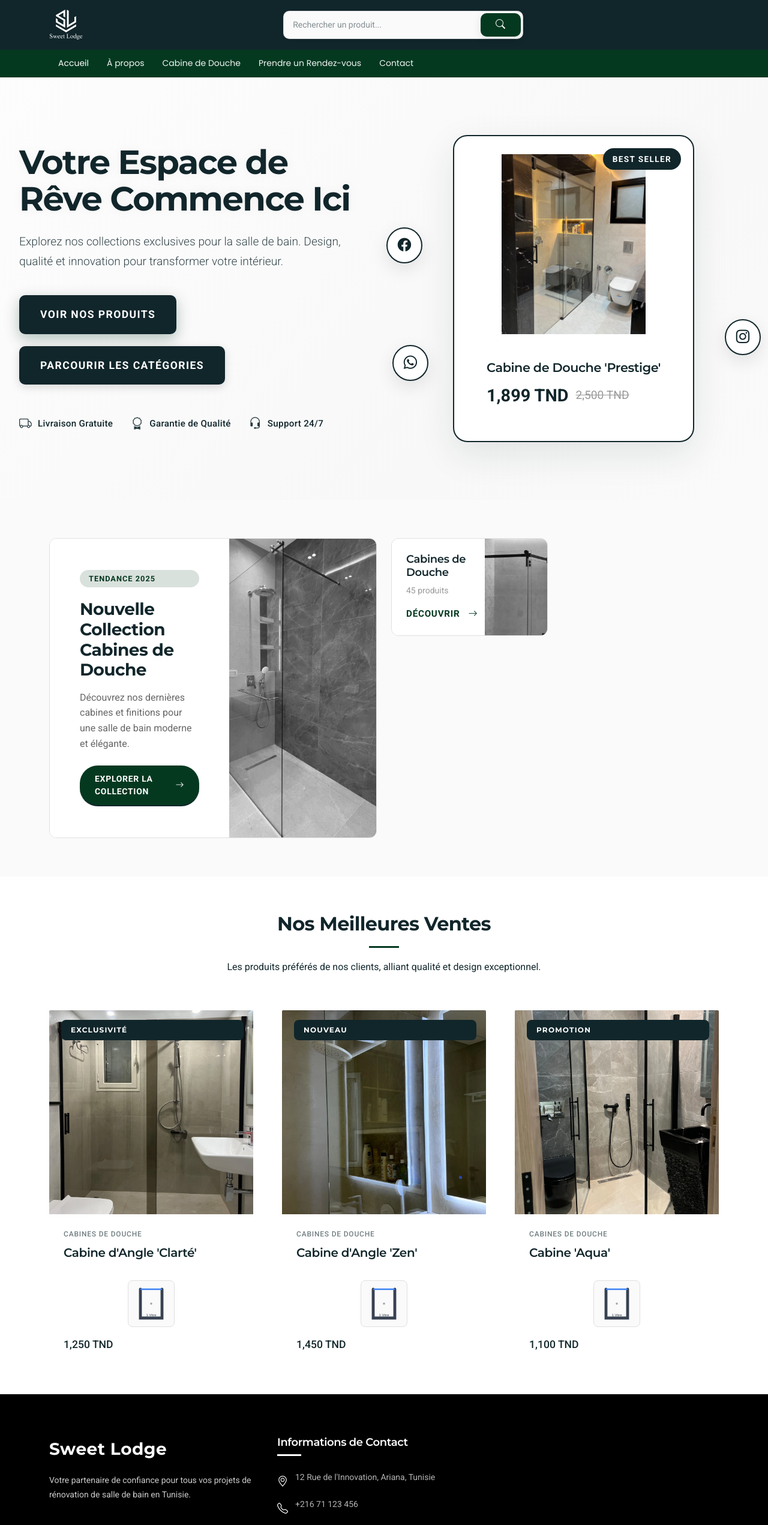
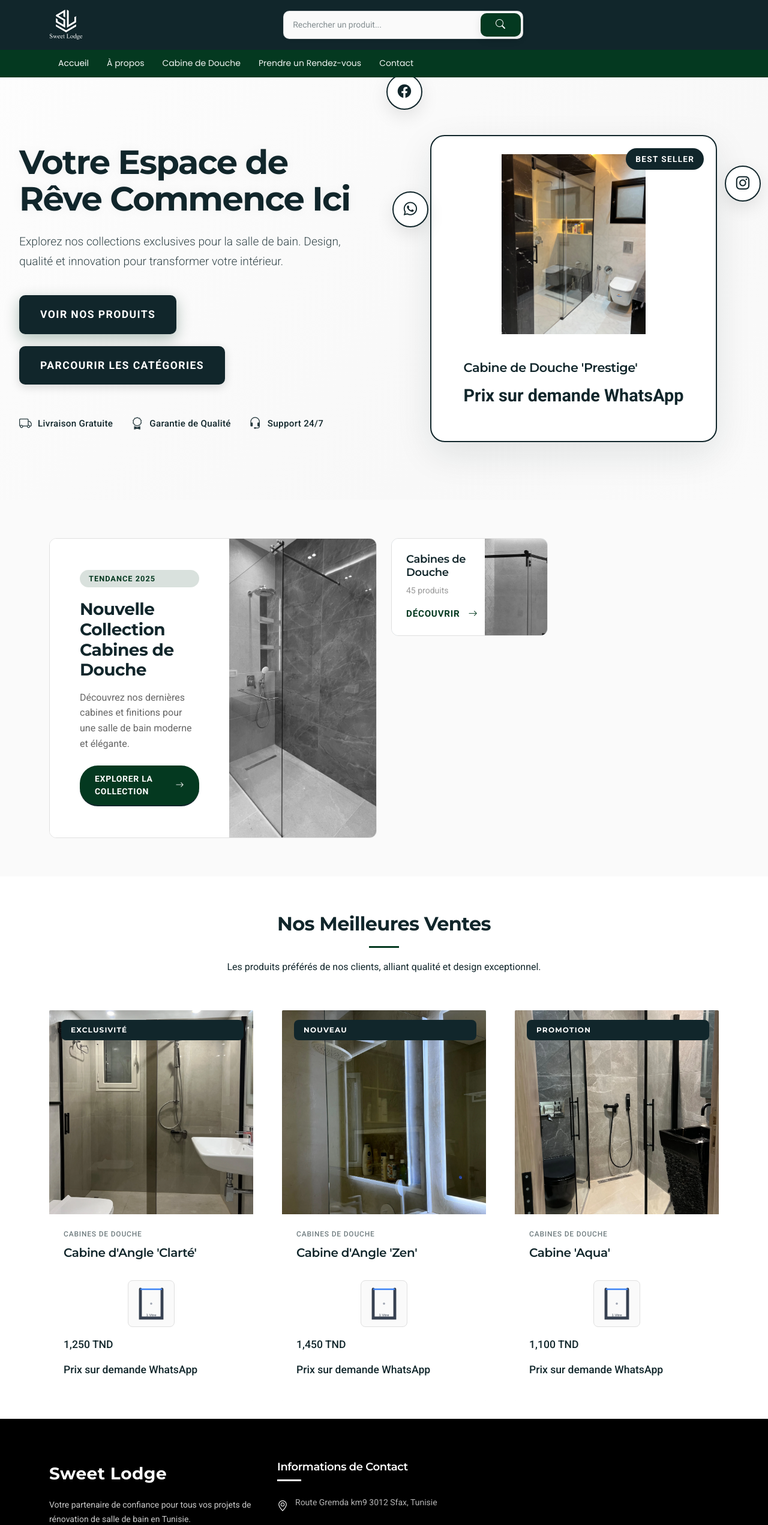
Before and after one commit to khalilbenjemmaa/E-Shower-Cabin, an Angular app: page / in a window 1280 px wide. Shown: the top 2542 px of the page at 60% size. Built offline with nearby package versions, Linux system fonts and the light colour scheme.

Commit message:
ADD Whatsapp support feat

```diff
--- a/src/app/about/about.component.html
+++ b/src/app/about/about.component.html
@@ -6,7 +6,8 @@
     <div class="hero-inner">
       <div class="hero-content container">
         <h1 class="hero-title">À propos</h1>
-        <p class="hero-subtitle">Design, qualité et service — nous transformons votre salle de bain en un espace contemporain et durable.</p>
+          <p class="hero-subtitle">Sweet Lodge est une entreprise spécialisée dans la fabrication de cabines de douche et de sauna, proposant une large gamme de produits qui répondent à tous les besoins et les goûts des clients en alliant l'originalité du modèle à l'irréprochable finition et en assurant toutes les exigences de qualité.<br>
+          Notre savoir faire et notre qualité de service sont appuyés par une grande maîtrise technique du domaine et un potentiel exemplaire d'innovation nous permettant de desservir toutes les catégories de projets.</p>
         <div class="hero-cta">
           <a routerLink="/category" class="btn btn-primary">Voir nos cabines</a>
           <a routerLink="/rendezvous" class="btn btn-outline">Demander un devis</a>
@@ -82,10 +83,11 @@
     <div class="container">
       <div class="cta-inner">
         <h3>Prêt à moderniser votre salle de bain ?</h3>
-        <p>Contactez-nous pour une consultation gratuite et un devis personnalisé.</p>
+        <p>Contactez-Nous pour une consultation gratuite et un devis personnalisé</p>
+        <p>Localistatio : Route Gremda km9 3012 sfax, Tunisie<br>📱99809804<br>Sweetlodge.mba&#64;gmail.com</p>
         <div class="cta-actions">
           <a routerLink="/rendezvous" class="btn btn-primary">Prendre rendez-vous</a>
-          <a href="mailto:contact@cabinededouche.tn" class="btn btn-outline">Nous écrire</a>
+          <a href="mailto:Sweetlodge.mba@gmail.com" class="btn btn-outline">Nous écrire (Sweetlodge.mba&#64;gmail.com)</a>
         </div>
       </div>
     </div>
--- a/src/app/app.component.html
+++ b/src/app/app.component.html
@@ -101,7 +101,7 @@
                   <div class="result-name">{{ product.name }}</div>
                   <div class="result-category">{{ product.category }}</div>
                 </div>
-                <div class="result-price">{{ product.price }} TND</div>
+                <div class="result-price">Prix sur demande WhatsApp</div>
               </div>
             </div>
 
@@ -223,15 +223,15 @@
             <div class="footer-contact">
               <div class="contact-item">
                 <i class="bi bi-geo-alt"></i>
-                <span>12 Rue de l'Innovation, Ariana, Tunisie</span>
+                <span>Route Gremda km9 3012 Sfax, Tunisie</span>
               </div>
               <div class="contact-item">
                 <i class="bi bi-telephone"></i>
-                <span>+216 71 123 456</span>
+                <span>+216 99 809 804</span>
               </div>
               <div class="contact-item">
                 <i class="bi bi-envelope"></i>
-                <span>contact&#64;cabinededouche.tn</span>
+                <span>Sweetlodge.mba&#64;gmail.com</span>
               </div>
             </div>
           </div>
--- a/src/app/app.component.ts
+++ b/src/app/app.component.ts
@@ -59,6 +59,15 @@ export class AppComponent implements AfterViewInit {
       } else {
         console.error('initMainScript function not found. Check assets/js/main.js');
       }
+      // Remove preloader on Angular navigation events (SPA)
+      const preloader = document.querySelector('#preloader');
+      if (preloader && this.router) {
+        this.router.events.subscribe(() => {
+          if (document.body.contains(preloader)) {
+            preloader.remove();
+          }
+        });
+      }
     }
   }
 
--- a/src/app/cart/cart.component.html
+++ b/src/app/cart/cart.component.html
@@ -18,13 +18,13 @@
           <button class="remove" (click)="remove(it)">Supprimer</button>
         </div>
       </div>
-      <div class="price">{{ (it.product.price * it.quantity) | number:'1.2-2' }} TND</div>
+      <div class="price">Prix sur demande WhatsApp</div>
     </div>
 
     <div class="cart-summary">
-      <div class="row"><span>Sous-total</span><span>{{ cart.getSubtotal() | number:'1.2-2' }} TND</span></div>
-      <div class="row"><span>TVA ({{ (cart.taxRate * 100) | number:'1.0-0' }}%)</span><span>{{ cart.getTax() | number:'1.2-2' }} TND</span></div>
-      <div class="row total"><span>Total</span><span>{{ cart.getTotal() | number:'1.2-2' }} TND</span></div>
+      <div class="row"><span>Sous-total</span><span>Prix sur demande WhatsApp</span></div>
+      <div class="row"><span>TVA ({{ (cart.taxRate * 100) | number:'1.0-0' }}%)</span><span>Prix sur demande WhatsApp</span></div>
+      <div class="row total"><span>Total</span><span>Prix sur demande WhatsApp</span></div>
     </div>
 
     <div class="cart-actions">
--- a/src/app/category/category.component.html
+++ b/src/app/category/category.component.html
@@ -73,7 +73,7 @@
                       </svg>
                     </div>
                     <div class="product-meta">
-                      <div class="product-price">{{ product.price | number:'1.0-0' }} TND</div>
+                      <div class="product-price">Prix sur demande WhatsApp</div>
                     </div>
                   </div>
                 </div>
--- a/src/app/checkout/checkout.component.html
+++ b/src/app/checkout/checkout.component.html
@@ -61,22 +61,22 @@
                   <span class="name">{{ item.product.name }}</span>
                   <span class="qty">x {{ item.quantity }}</span>
                 </div>
-                <span class="price">{{ (item.product.price * item.quantity) | number:'1.2-2' }} TND</span>
+                <span class="price">Prix sur demande WhatsApp</span>
               </div>
             </div>
 
             <div class="summary-totals">
               <div class="row">
                 <span>Sous-total</span>
-                <span>{{ cart.getSubtotal() | number:'1.2-2' }} TND</span>
+                <span>Prix sur demande WhatsApp</span>
               </div>
               <div class="row">
                 <span>TVA ({{ (cart.taxRate * 100) | number:'1.0-0' }}%)</span>
-                <span>{{ cart.getTax() | number:'1.2-2' }} TND</span>
+                <span>Prix sur demande WhatsApp</span>
               </div>
               <div class="row total">
                 <span>Total</span>
-                <span>{{ cart.getTotal() | number:'1.2-2' }} TND</span>
+                <span>Prix sur demande WhatsApp</span>
               </div>
             </div>
 
--- a/src/app/contact/contact.component.html
+++ b/src/app/contact/contact.component.html
@@ -19,7 +19,7 @@
         <!-- Contact Information -->
         <div class="col-lg-5">
           <div class="contact-info-wrapper">
-            <h2 class="section-title">Nos Coordonnées</h2>
+                        <h2 class="section-title">Nos Coordonnées</h2>
 
             <div class="contact-info-item">
               <div class="info-icon">
@@ -27,21 +27,18 @@
               </div>
               <div class="info-content">
                 <h4>Adresse</h4>
-                <p>12 Rue de l'Innovation<br>Ariana 2080, Tunisie</p>
+                <p>📍Route Gremda km9 3012 Sfax, Tunisie</p>
               </div>
             </div>
-
             <div class="contact-info-item">
               <div class="info-icon">
                 <i class="bi bi-telephone"></i>
               </div>
               <div class="info-content">
                 <h4>Téléphone</h4>
-                <p><a href="tel:+21671123456">+216 71 123 456</a></p>
-                <p><a href="tel:+21620123456">+216 20 123 456</a></p>
+                <p><a href="tel:99809804">📱99809804</a></p>
               </div>
             </div>
-
             <div class="contact-info-item">
               <div class="info-icon">
                 <i class="bi bi-envelope"></i>
--- a/src/app/home/home.component.html
+++ b/src/app/home/home.component.html
@@ -38,8 +38,7 @@
               <div class="product-info">
                 <h4>Cabine de Douche 'Prestige'</h4>
                 <div class="price">
-                  <span class="sale-price">1,899 TND</span>
-                  <span class="original-price">2,500 TND</span>
+                  <span class="sale-price">Prix sur demande WhatsApp</span>
                 </div>
 
               </div>
@@ -136,6 +135,7 @@
                 </svg>
               </div>
               <div class="product-price">1,250 TND</div>
+                          <div class="product-price">Prix sur demande WhatsApp</div>
             </div>
           </div>
         </div>
@@ -165,6 +165,7 @@
                 </svg>
               </div>
               <div class="product-price">1,450 TND</div>
+                          <div class="product-price">Prix sur demande WhatsApp</div>
             </div>
           </div>
         </div>
@@ -194,6 +195,7 @@
                 </svg>
               </div>
               <div class="product-price">1,100 TND</div>
+                          <div class="product-price">Prix sur demande WhatsApp</div>
             </div>
           </div>
         </div>
--- a/src/app/home/home.component.scss
+++ b/src/app/home/home.component.scss
@@ -305,7 +305,7 @@
   text-decoration: line-through;
 }
 
-/* Floating Elements - Disabled to use main.css styles
+/* Floating Elements */
 .floating-elements {
   position: absolute;
   right: 2rem;
@@ -321,8 +321,6 @@
 .floating-icon {
   width: 56px;
   height: 56px;
-  background: #fff !important;
-  border: 2px solid #11262B !important;
   border-radius: 12px;
   display: flex;
   align-items: center;
@@ -334,10 +332,23 @@
   animation: fadeInRight 0.6s ease-out backwards;
   text-decoration: none;
 
-  i {
-    color: #11262B;
-    transition: color 0.3s ease;
-    font-size: 1.5rem;
+  /* Brand Colors */
+  &.facebook {
+    background: #1877F2;
+    color: #fff;
+    box-shadow: 0 4px 15px rgba(24, 119, 242, 0.3);
+  }
+
+  &.instagram {
+    background: linear-gradient(45deg, #405de6, #5851db, #833ab4, #c13584, #e1306c, #fd1d1d);
+    color: #fff;
+    box-shadow: 0 4px 15px rgba(225, 48, 108, 0.3);
+  }
+
+  &.whatsapp {
+    background: #25D366;
+    color: #fff;
+    box-shadow: 0 4px 15px rgba(37, 211, 102, 0.3);
   }
 
   &:nth-child(1) { animation-delay: 0.5s; }
@@ -347,28 +358,6 @@
 
 .floating-icon:hover {
   transform: scale(1.1);
-  box-shadow: 0 12px 35px rgba(0, 0, 0, 0.2);
-  border-radius: 12px;
-
-  &.facebook {
-    background: #1877F2 !important;
-    border-color: #1877F2 !important;
-  }
-
-  &.instagram {
-    background: linear-gradient(45deg, #405de6, #5851db, #833ab4, #c13584, #e1306c, #fd1d1d) !important;
-    border: none !important;
-  }
-
-  &.whatsapp {
-    background: #25D366 !important;
-    border-color: #25D366 !important;
-  }
-
-  i {
-    color: #fff !important;
-  }
-}
   filter: brightness(1.1);
   border-radius: 12px;
 }
@@ -398,7 +387,6 @@
   justify-content: center;
   font-weight: 700;
 }
-*/
 
 /* Promo Cards Section */
 .promo-cards {
--- a/src/app/product-details/product-details.component.html
+++ b/src/app/product-details/product-details.component.html
@@ -48,7 +48,7 @@
 
             <div class="pricing-section">
               <div class="price-display">
-                <span class="sale-price">{{ product.price }} TND</span>
+                <span class="sale-price">Prix sur demande WhatsApp</span>
               </div>
             </div>
             <div class="product-description">
@@ -56,10 +56,11 @@
             </div>
             <div class="purchase-section">
                 <div class="action-buttons">
-                    <button class="btn primary-action" type="button" (click)="addToCart()">
-                      <i class="bi bi-cart-plus"></i>
-                      Ajouter au Panier
-                    </button>
+                    <a class="btn primary-action" target="_blank"
+                       [href]="getWhatsAppLink()">
+                      <i class="bi bi-whatsapp"></i>
+                      Demander le prix sur WhatsApp
+                    </a>
                 </div>
             </div>
 
--- a/src/app/product-details/product-details.component.ts
+++ b/src/app/product-details/product-details.component.ts
@@ -13,6 +13,16 @@ import { CartService } from '../services/cart.service';
   styleUrls: ['./product-details.component.scss']
 })
 export class ProductDetailsComponent implements OnInit {
+    getWhatsAppLink(): string {
+      if (!this.product) return 'https://wa.me/21699809804';
+      const phone = '21699809804';
+      const deployedBase = 'https://khalilbenjemmaa.github.io/E-Shower-Cabin/';
+      const productUrl = this.productId ? deployedBase + 'product/' + this.productId : deployedBase;
+      const text = encodeURIComponent(
+        `Bonjour, je suis intéressé par ce produit : ${this.product.name}\n${productUrl}\nImage : ${this.product.image}\nPouvez-vous m'indiquer le prix ?`
+      );
+      return `https://wa.me/${phone}?text=${text}`;
+    }
   productId: string | null = null;
   product: Product | undefined;
 
--- a/src/assets/js/main.js
+++ b/src/assets/js/main.js
@@ -87,9 +87,16 @@ function initMainScript() {
    */
   const preloader = document.querySelector('#preloader');
   if (preloader) {
+    // Remove on window load (classic)
     window.addEventListener('load', () => {
       preloader.remove();
     });
+    // Fallback: Remove after 2 seconds in case load event doesn't fire (Safari SPA)
+    setTimeout(() => {
+      if (document.body.contains(preloader)) {
+        preloader.remove();
+      }
+    }, 2000);
   }
 
   /**
```
